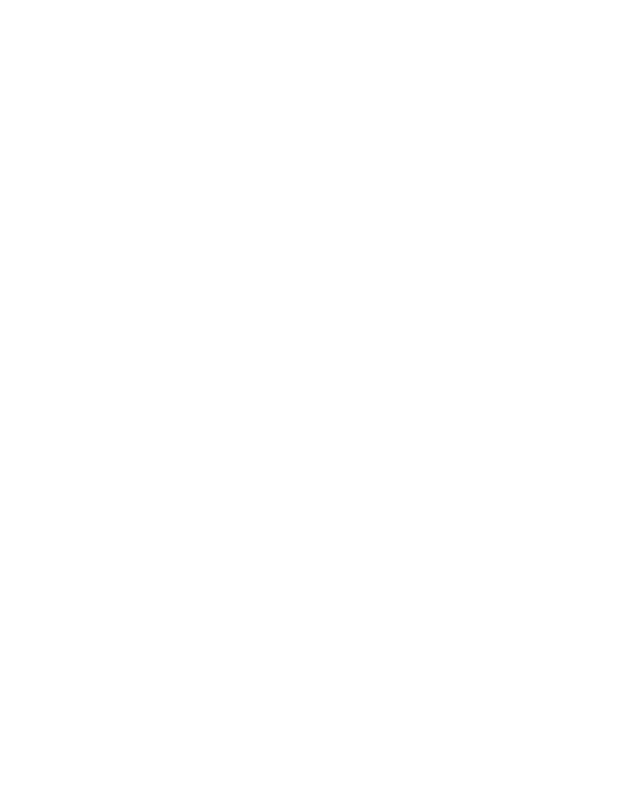
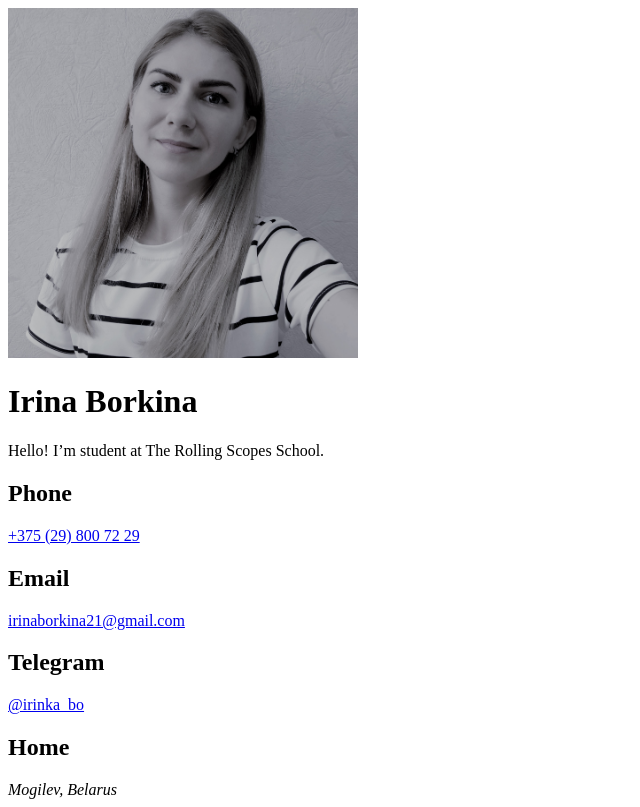
Before and after one commit to IrinaBorkina/rsschool-cv, a plain HTML site: page index.html in a window 1280 px wide. Shown: the whole page, without its empty margins (0-640 px from the left). Drawn offline with Linux system fonts and the light colour scheme.

Commit message:
feat: add header for cv

```diff
--- a/index.html
+++ b/index.html
@@ -10,7 +10,57 @@
 </head>
 
 <body>
+    <div class="container">
 
+        <header class="header">
+            <div class="profile-photo">
+                <img src="images/photo.jpg" alt="photo" width="350" height="350">
+            </div>
+
+            <div class="profile-info">
+                <h1 class="heading heading-light">
+                    Irina Borkina
+                </h1>
+
+                <p class="profile-text">
+                    Hello! I’m student at The Rolling Scopes School.
+                </p>
+
+                <div class="contacts">
+                    <div class="contacts-item">
+                        <h2 class="contacts-title">
+                            <i class="fas fa-phone-volume"></i>
+                            Phone
+                        </h2>
+                        <a class="contacts-text" href="tel:+375298007229">+375 (29) 800 72 29</a>
+                    </div>
+                    <div class="contacts-item">
+                        <h2 class="contacts-title">
+                            <i class="fas fa-envelope"></i>
+                            Email
+                        </h2>
+                        <a class="contacts-text" href="mailto:irinaborkina21@gmail.com">irinaborkina21@gmail.com</a>
+                    </div>
+                    <div class="contacts-item">
+                        <h2 class="contacts-title">
+                            <i class="fab fa-telegram-plane"></i>
+                            Telegram
+                        </h2>
+                        <a class="contacts-text" href="https://t.me/irinka_bo">@irinka_bo</a>
+                    </div>
+                    <div class="contacts-item">
+                        <h2 class="contacts-title">
+                            <i class="fas fa-map-marker-alt"></i>
+                            Home
+                        </h2>
+                        <address class="contacts-text">Mogilev, Belarus</address>
+                    </div>
+                </div>
+            </div>
+        </header>
+
+
+    </div>
 </body>
 
 </html>
```
